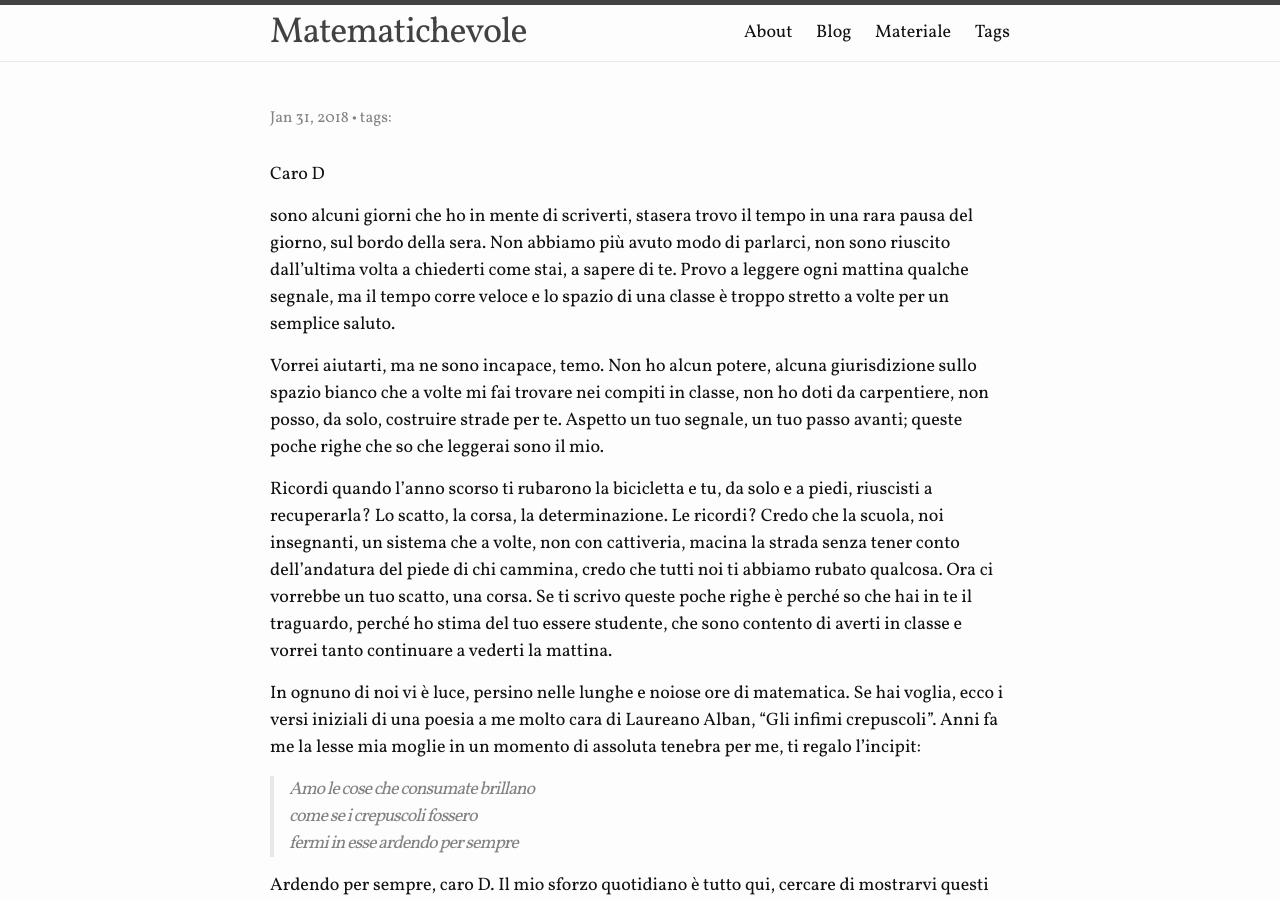
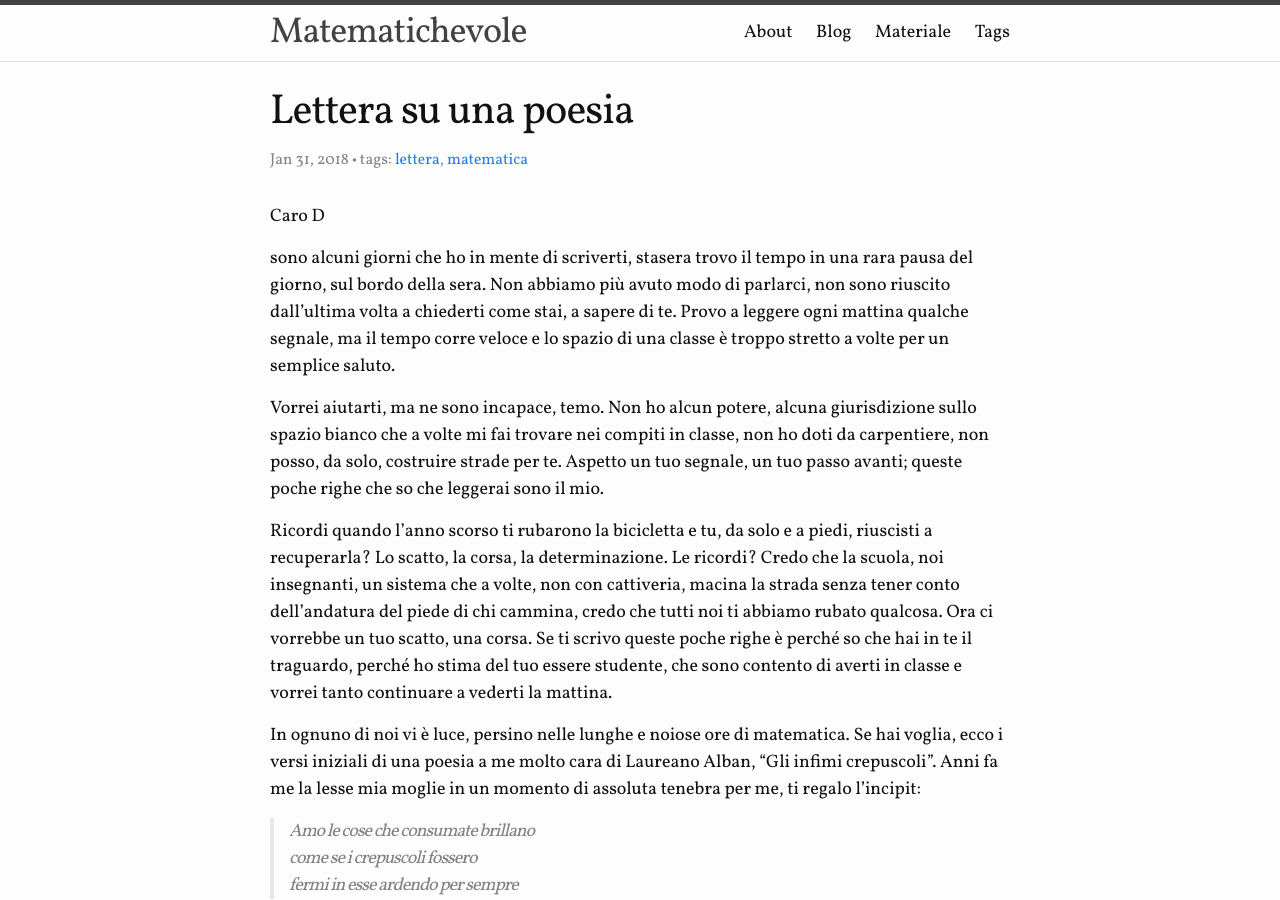
Before and after one commit to orporick/orporick.github.io, a Jekyll site: the page built from _posts/2018-01-31-lettera-su-una-poesia.markdown, in a window 1280 px wide and 900 px high. Built offline with Jekyll 4.4.1, drawn with Linux system fonts in a browser that asks for light colours; nearby versions of some CDN libraries; our own code applies the rules of GitHub Pages for plain Markdown files; formulas are drawn with MathJax 3; some of the changed lines change nothing that is shown.

Commit message:
Nuovo post

```diff
--- a/_posts/2018-01-31-lettera-su-una-poesia.markdown
+++ b/_posts/2018-01-31-lettera-su-una-poesia.markdown
@@ -2,7 +2,7 @@
 layout: post
 title: "Lettera su una poesia"
 published: true
-tags = [lettera, matematica]
+tags: [lettera, matematica]
 ---
 
 
```
